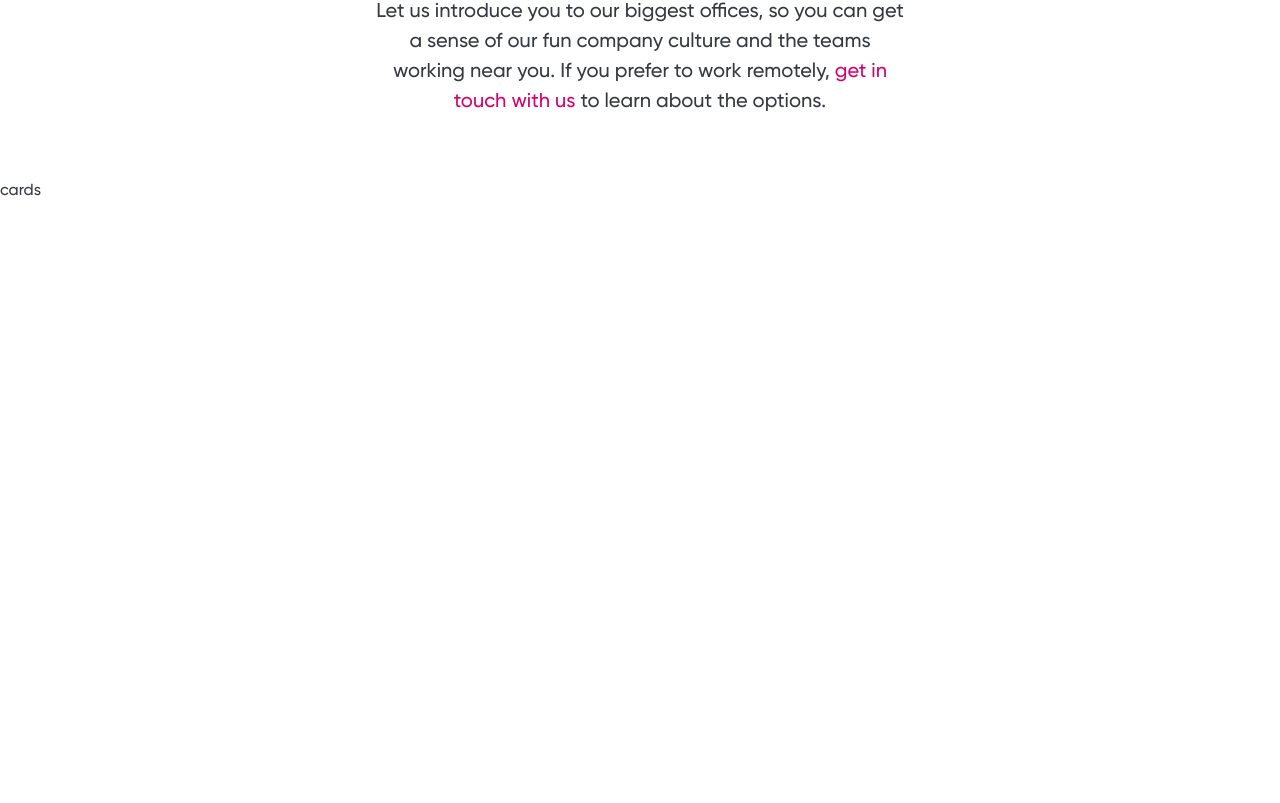
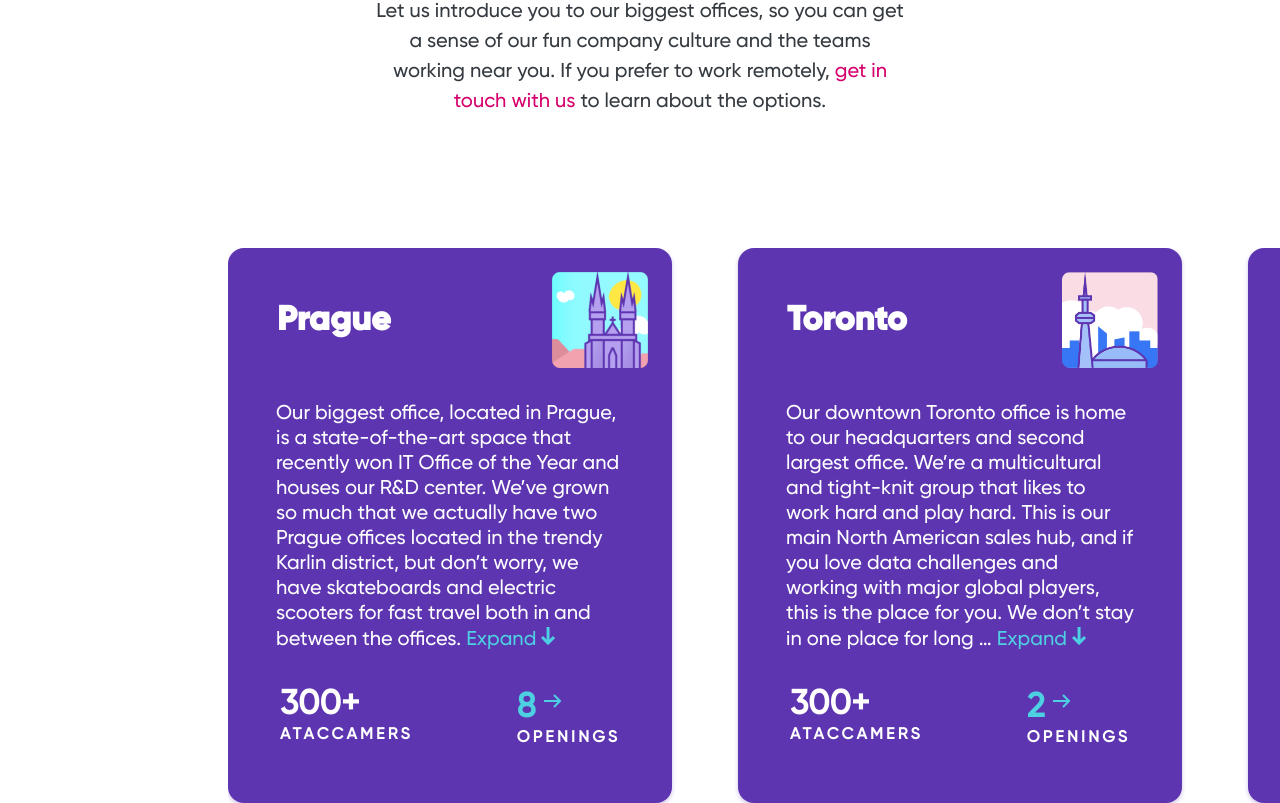
Before and after one commit to benjaminpeto/ataccama-about-us, a React (Create React App) app: page / in a window 1280 px wide. Shown: the part 2553-3356 px from the top of the page. Before the commit the page ends 2754 px from the top, so only its background shows below. Built offline with nearby package versions, Linux system fonts and the light colour scheme.

Commit message:
changed arrow.svg color, added new components such as cardslider, cards, cardData, and its styling accordingly, updated wheretofind components and styles, too

```diff
--- /dev/null
+++ b/src/components/CardSlider/CardSlider.components.jsx
@@ -0,0 +1,17 @@
+import React from "react";
+
+import Card from '../Cards/Card.components';
+
+import './CardSlider.styles.scss';
+
+function  CardSlider() {
+  return (
+    <div className='radient-cover'>
+      <div className='card-slider'>
+        <Card />
+      </div>
+    </div>
+  );
+}
+
+export default CardSlider;
--- /dev/null
+++ b/src/components/CardSlider/CardSlider.styles.scss
@@ -0,0 +1,15 @@
+.radient-cover {
+  background: linear-gradient(90deg,rgba(255,255,255,0) 85%, #ffffff 100%);
+  background: -webkit-linear-gradient(90deg,rgba(255,255,255,0) 85%, #ffffff 100%);
+  background: -moz-linear-gradient(90deg,rgba(255,255,255,0) 85%, #ffffff 100%);
+  z-index: 99;
+
+  .card-slider {
+    display: grid;
+    margin: 49px 0 0 228px;
+    grid-template-columns: repeat(4, 1fr);
+    grid-auto-rows: auto;
+    grid-gap: 66px;
+    overflow: hidden;
+  }
+}
--- /dev/null
+++ b/src/components/Cards/Card.components.jsx
@@ -0,0 +1,53 @@
+import React from "react";
+import { cardData } from "../../data/Card.data";
+
+import { ReactComponent as ArrowExpand } from '../../assets/Arrow.svg';
+import { ReactComponent as ArrowOpenings } from '../../assets/arrow-right-s.svg';
+
+import './Card.styles.scss';
+
+function Card() {
+  return (
+    <>
+      {
+        cardData.map(card => (
+          <div key={card.id} className='card-element'>
+
+            <div className='card-title-wrapper'>
+              <h3>{card.city}</h3>
+              <img src={card.image} alt='city illustration' height='96px' width='96px' />
+            </div>
+
+            <div className='card-description-wrapper'>
+              <p>{card.description}
+                <span className='expand-btn'>
+                  Expand
+                  <ArrowExpand className='arrow-expand' />
+                </span>
+              </p>
+            </div>
+
+            <div className='card-info-wrapper'>
+              <div className='atacc-wrapper'>
+                <h4>{card.ataccamers}</h4>
+                <h5>Ataccamers</h5>
+              </div>
+
+              <div className='open-wrapper'>
+                <h4>
+                  {card.openings}
+                  <ArrowOpenings />
+                </h4>
+                <h5>Openings</h5>
+              </div>
+
+            </div>
+
+          </div>
+        ))
+      }
+    </>
+  );
+}
+
+export default Card;
--- /dev/null
+++ b/src/components/Cards/Card.styles.scss
@@ -0,0 +1,74 @@
+.card-element {
+  display: flex;
+  flex-direction: column;
+  height: 555px;
+  width: 444px;
+  background: #5E35B1 0% 0% no-repeat;
+  box-shadow: 0px 2px 4px #5E35B14D;
+  border-radius: 16px;
+  color: #fff;
+
+  .card-title-wrapper {
+    display: flex;
+    flex-direction: row;
+    justify-content: space-between;
+
+    h3 {
+      font-size: 34px;
+      font-family: Gilroy-ExtraBold;
+      text-align: left;
+      margin: 52px 0 59px 49px;
+    }
+
+    img {
+      margin: 24px;
+    }
+  }
+
+  .card-description-wrapper {
+    display: flex;
+
+    p {
+      font-size: 20px;
+      text-align: left;
+      line-height: 25px;
+      margin: 0 48px 32px 48px;
+
+      .expand-btn {
+        color: #4DD0E1;
+
+        .arrow-expand {
+          margin-left: 5px;
+        }
+      }
+    }
+  }
+
+  .card-info-wrapper {
+    display: flex;
+    margin-bottom: 48px;
+    justify-content: space-around;
+
+    .atacc-wrapper, .open-wrapper {
+      display: flex;
+      flex-direction: column;
+
+      h4 {
+        font-size: 34px;
+        margin: 0;
+      }
+
+      h5 {
+        margin: 0;
+        font-size: 16px;
+        text-transform: uppercase;
+        letter-spacing: 3.2px;
+        text-align: left;
+      }
+    }
+
+    .open-wrapper > h4 {
+      color: #4DD0E1;
+    }
+  }
+}
--- a/src/components/Wheretofind/Wheretofind.components.jsx
+++ b/src/components/Wheretofind/Wheretofind.components.jsx
@@ -1,4 +1,6 @@
 import React from "react";
+
+import CardSlider from "../CardSlider/CardSlider.components";
 
 import './Wheretofind.styles.scss';
 
@@ -14,7 +16,7 @@ function WhereToFind() {
         <ArrowLeft className='arrow-left' />
         <ArrowRight className='arrow-right' />
       </div>
-      <div>cards</div>
+      <CardSlider />
     </div>
   );
 }
--- a/src/components/Wheretofind/Wheretofind.styles.scss
+++ b/src/components/Wheretofind/Wheretofind.styles.scss
@@ -1,4 +1,4 @@
-.where-wrapper {
+.where-wrapper > {
 
   h1::before {
   color: #5E35B1;
@@ -15,7 +15,7 @@
   p {
     font-size: 20px;
     text-align: center;
-    margin: 32px 376px;
+    margin: 32px 376px 49px 376px;
     line-height: 30px;
 
     span {
--- /dev/null
+++ b/src/data/Card.data.js
@@ -0,0 +1,39 @@
+import prague from '../assets/ilustrace_prague.png';
+import toronto from '../assets/Toronto.png';
+import sydney from '../assets/Sydney.png';
+import london from '../assets/London.png';
+
+export const cardData = [
+  {
+    id: 1,
+    city: "Prague",
+    image: prague,
+    description: "Our biggest office, located in Prague, is a state-of-the-art space that recently won IT Office of the Year and houses our R&D center. We’ve grown so much that we actually have two Prague offices located in the trendy Karlin district, but don’t worry, we have skateboards and electric scooters for fast travel both in and between the offices. ",
+    ataccamers: "300+",
+    openings: 8
+  },
+  {
+    id: 2,
+    city: "Toronto",
+    image: toronto,
+    description: "Our downtown Toronto office is home to our headquarters and second largest office. We’re a multicultural and tight-knit group that likes to work hard and play hard. This is our main North American sales hub, and if you love data challenges and working with major global players, this is the place for you. We don’t stay in one place for long … ",
+    ataccamers: "300+",
+    openings: 2
+  },
+  {
+    id: 3,
+    city: "Sydney",
+    image: sydney,
+    description: "We’re proud to be an emerging technology player in APAC, so we opened an office in the heart of Sydney CBD to be closer to our customers there. We’re a diverse and inclusive team of data enthusiasts who challenge each other to strive for excellence and thrive on autonomy and the freedom to do things differently. ",
+    ataccamers: "300+",
+    openings: 1
+  },
+  {
+    id: 4,
+    city: "London",
+    image: london,
+    description: "Our biggest office, located in London, is a state-of-the-art space that recently won IT Office of the Year and houses our R&D center. We’ve grown so much that we actually have two Prague offices located in the trendy Karlin district, but don’t worry, we have skateboards and electric scooters for fast travel both in and between the offices. ",
+    ataccamers: "300+",
+    openings: 2
+  }
+];
```
Also changed, not shown: src/assets/Arrow.svg.
